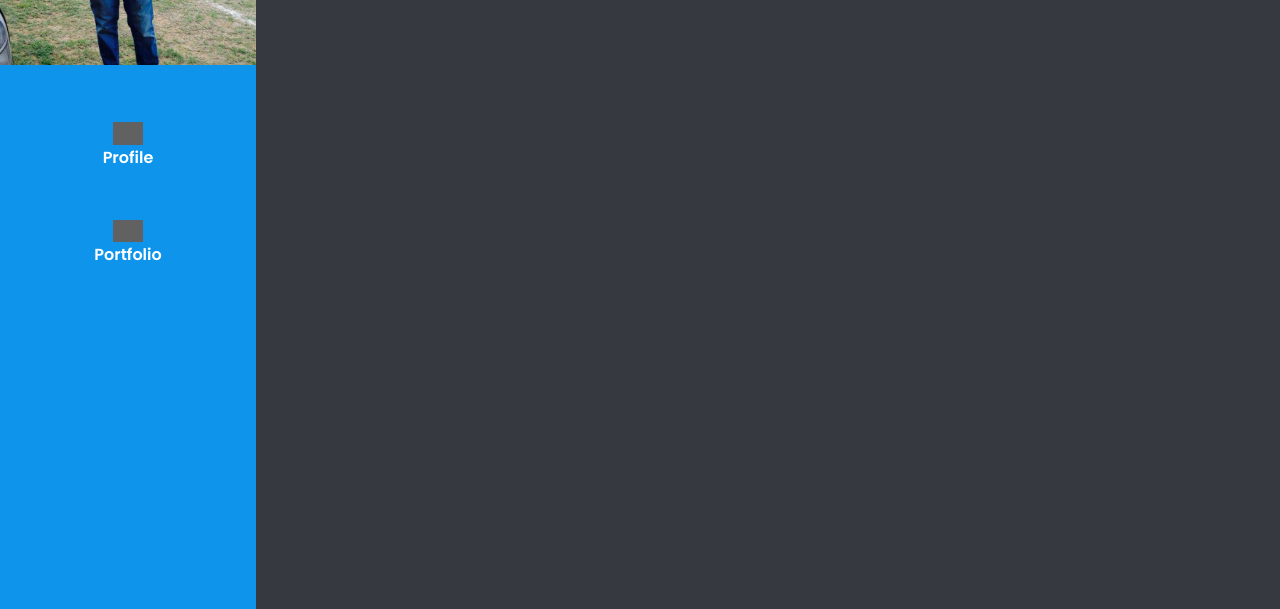
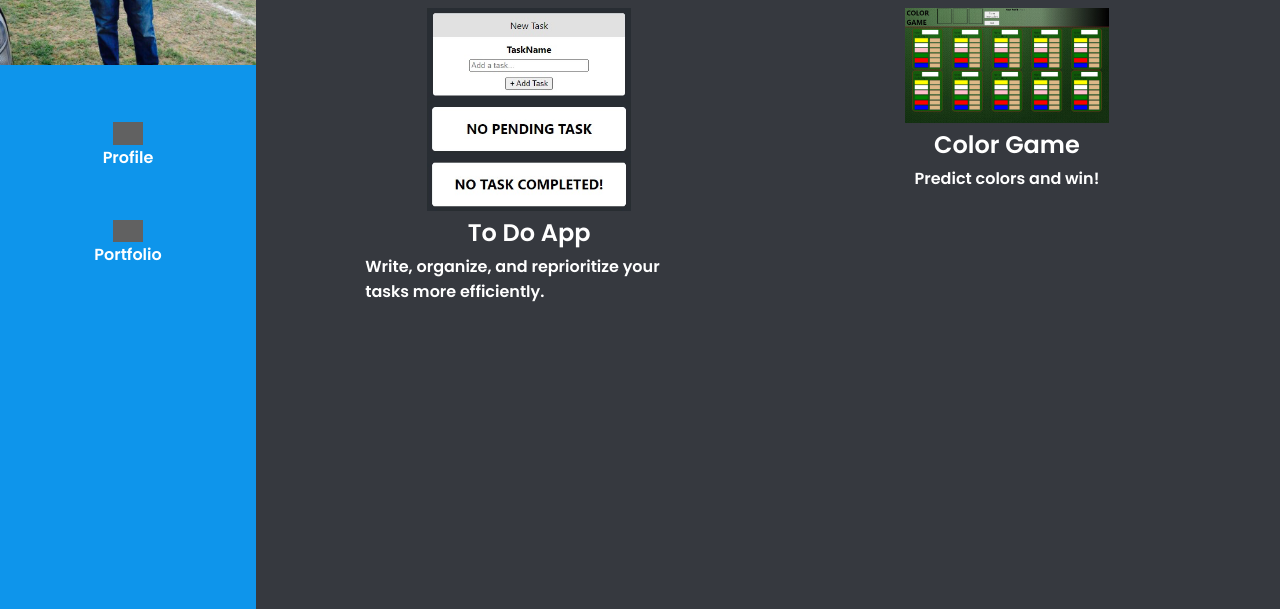
Before and after one commit to warumonzaemon/web-portfolio, a plain HTML site: page portfolio.html in a window 1280 px wide. Shown: the part 191-800 px from the top of the page. Drawn offline with Linux system fonts and the light colour scheme; grey boxes are pictures that could not be loaded; a web font is replaced by a local one.

Commit message:
feat: added apps in portfolio

```diff
--- a/portfolio.html
+++ b/portfolio.html
@@ -4,8 +4,9 @@
     <meta charset="UTF-8">
     <meta http-equiv="X-UA-Compatible" content="IE=edge">
     <meta name="viewport" content="width=device-width, initial-scale=1.0">
-    <title>Document</title>
+    <title>Jericho Portfolio</title>
     <link rel="stylesheet" href="style.css">
+    <link rel="icon" href="./assets/images/icon.png">
 </head>
 <body>
    <nav>
@@ -21,7 +22,25 @@
             <label for="">Portfolio</label>
         </a>
    </nav>
-   <h1>My Projects</h1>
+    <div class="main">
+        <h1>My Projects</h1>
+
+        <div class="apps">
+            <a href="https://jericho-to-do-app.herokuapp.com/" target="_blank">
+                <img class="app-thumbnail" src="assets/images/to-do-app.jpg" alt="to-do-app.jpg">
+                <h2>To Do App</h2>
+                <p>Write, organize, and reprioritize your tasks more efficiently.</p>
+           </a>
+            <a href="https://color-betting-game.herokuapp.com/" target="_blank">
+                <img class="app-thumbnail" src="assets/images/color-game.jpg" alt="color-game.jpg">
+                <h2>Color Game</h2>
+                <p>Predict colors and win!</p>
+           </a>
+        </div>
+
+
+   </div>
+
 
 
 
--- a/style.css
+++ b/style.css
@@ -39,6 +39,7 @@ a {
     flex-direction: column;
     align-items: center;
     transition: .5s;
+    font-family: 'Poppins', sans-serif;
 }
 
 a.nav-link:hover {
@@ -123,6 +124,16 @@ li:hover {
     text-align: justify;
 }
 
+.app-thumbnail {
+    width: 50%;
+    margin: 1% auto;
+    display: block;
+}
+
+a p {
+    margin: 1% 10% 10% 10%;
+}
+
 @media (min-width: 576px) {
     nav {
         width: 20%;
@@ -159,4 +170,14 @@ li:hover {
         font-size: 8vw;
         font-family: 'Poppins', sans-serif;
     }
+
+    .apps {
+        display: flex;
+        flex-wrap: wrap;
+        justify-content: space-evenly;
+    }
+
+    .apps a {
+        width: 40%;
+    }
 }
```
Also changed, not shown: assets/images/color-game.jpg (added), assets/images/icon.png (added), assets/images/to-do-app.jpg (added).
